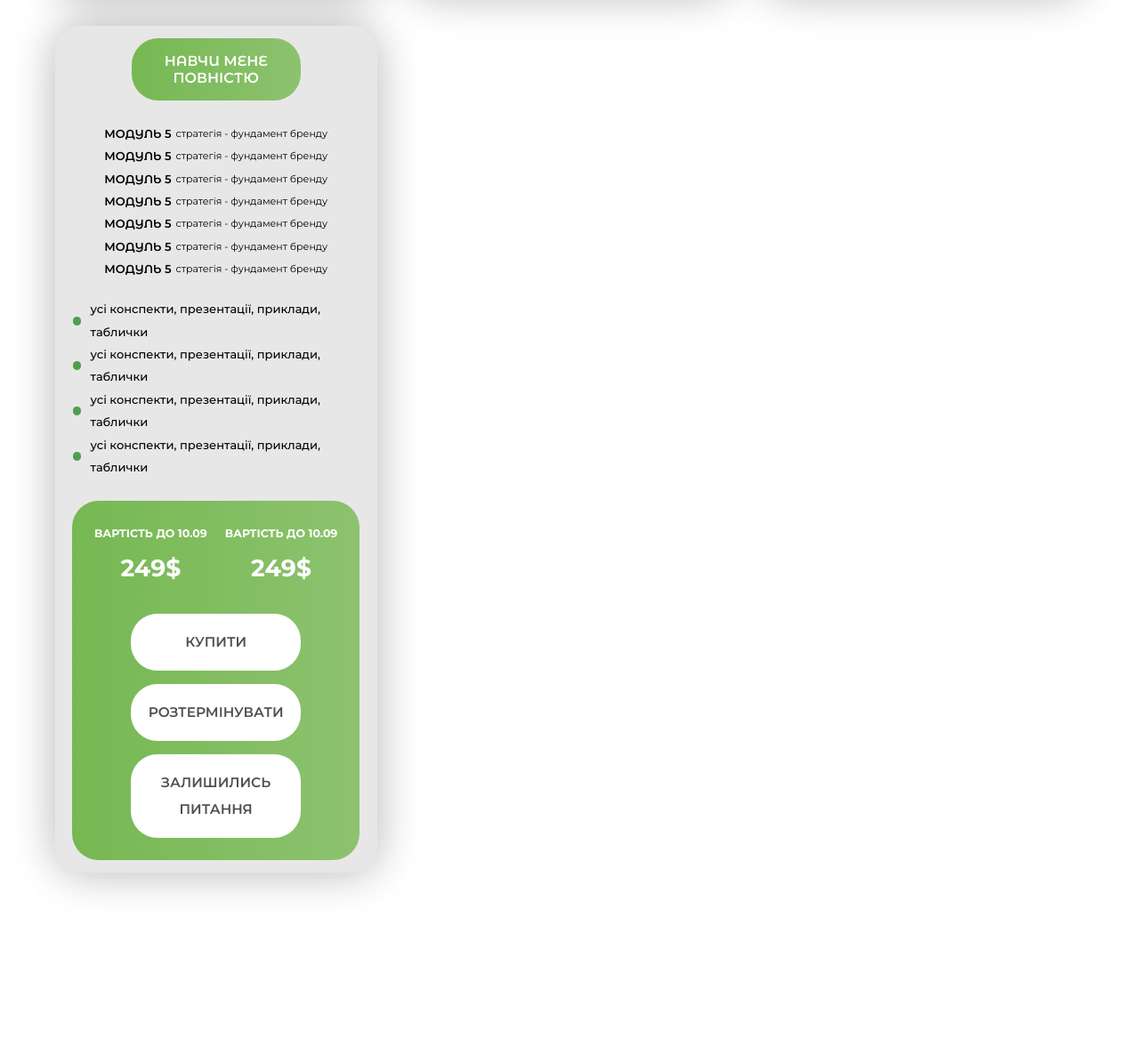
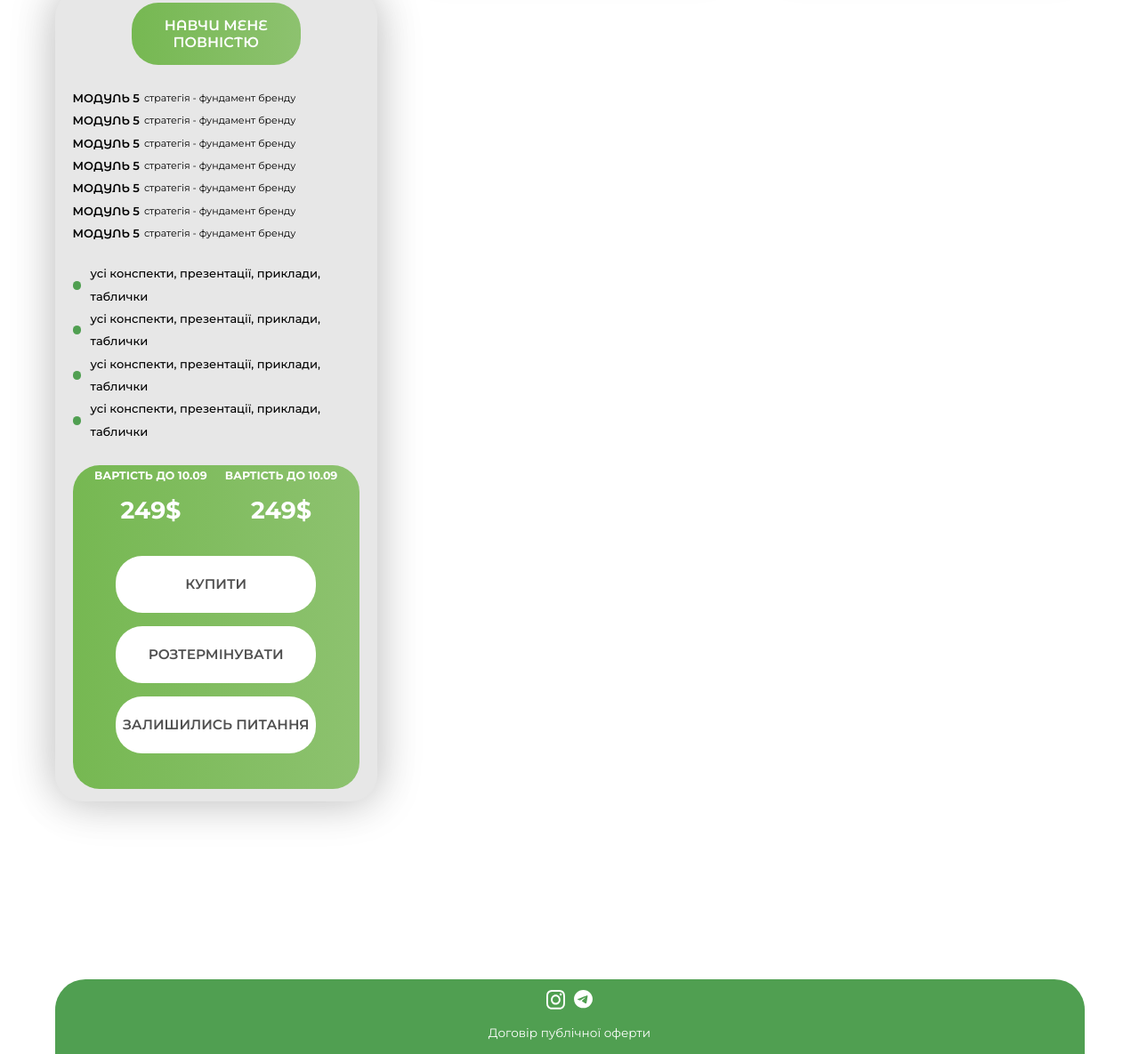
Before and after one commit to Romko04/SMM, a plain HTML site: page index.html in a window 1280 px wide. Shown: the part 5728-6913 px from the top of the page at 89% size. Drawn offline with nearby package versions, Linux system fonts and the light colour scheme.

Commit message:
create footer

```diff
--- a/css/style.css
+++ b/css/style.css
@@ -867,8 +867,8 @@ body {
     border-radius: 29.963px;
     display: flex;
     flex-direction: column;
-    padding: 14px 0;
-    align-items: center;
+    padding: 14px 20px;
+    align-items: flex-start;
     background: #E7E7E7;
     box-shadow: -3.9950082302093506px -3.9950082302093506px 49.937599182128906px 0px rgba(0, 0, 0, 0.15), 3.9950082302093506px 3.9950082302093506px 49.937599182128906px 0px rgba(0, 0, 0, 0.15);
 }
@@ -906,7 +906,6 @@ body {
     display: flex;
     align-items: center;
     gap: 5px;
-    padding: 0 20px;
 }
 
 .price__item-modul__numb {
@@ -922,7 +921,7 @@ body {
 }
 
 .price__item-bonuses {
-    padding: 0 20px 25px;
+    padding: 0 0 25px;
 }
 
 .price__item-bonuse {
@@ -955,7 +954,7 @@ body {
 .price__item-bottom__content {
     margin-top: auto;
     border-radius: 30px;
-    padding: 25px;
+    width: 100%;
     background: linear-gradient(90deg, #76B852 0%, #8DC26F 100%);
 
 }
@@ -978,6 +977,7 @@ body {
     align-items: center;
     gap: 15px;
     margin-top: 25px;
+    margin-bottom: 40px;
 }
 .price__value-time {color: #FFF;
     font-family: Montserrat;
@@ -1017,6 +1017,29 @@ text-transform: uppercase;
 }
 
 
+.footer__container {
+    display: flex;
+    flex-direction: column;
+    justify-content: center;
+    background-color: rgba(80, 159, 81, 1);
+    gap: 15px;
+    padding: 12px 0 16px;
+    border-radius: 34px 34px 0 0;
+}
+.footer__container a {
+    color: #FFF;
+text-align: center;
+font-family: Montserrat;
+font-size: 13.589px;
+font-style: normal;
+font-weight: 400;
+line-height: normal;
+}
+.footer__social {
+    display: flex;
+    justify-content: center;
+    gap: 10px;
+}
 /*MEDIA*/
 
 /* @media (min-width: 1012px) {
--- a/index.html
+++ b/index.html
@@ -1270,6 +1270,19 @@
                </div>
             </div>
         </section>
+        <footer class="footer">
+            <div class="container footer__container">
+                <div class="footer__social">
+                    <a href="#">
+                        <img src="./img/icons/social/instagram.svg" alt="instagram">
+                    </a>
+                    <a href="#">
+                        <img src="./img/icons/social/telegram.svg" alt="instagram">
+                    </a>
+                </div>
+                <a href="">Договір публічної оферти</a>
+            </div>
+        </footer>
     </main>
     <script src="https://cdn.jsdelivr.net/npm/swiper@10/swiper-bundle.min.js"></script>
     <script src="./js/index.js"></script>
```
Also changed, not shown: img/icons/social/instagram.svg (added), img/icons/social/telegram.svg (added).
